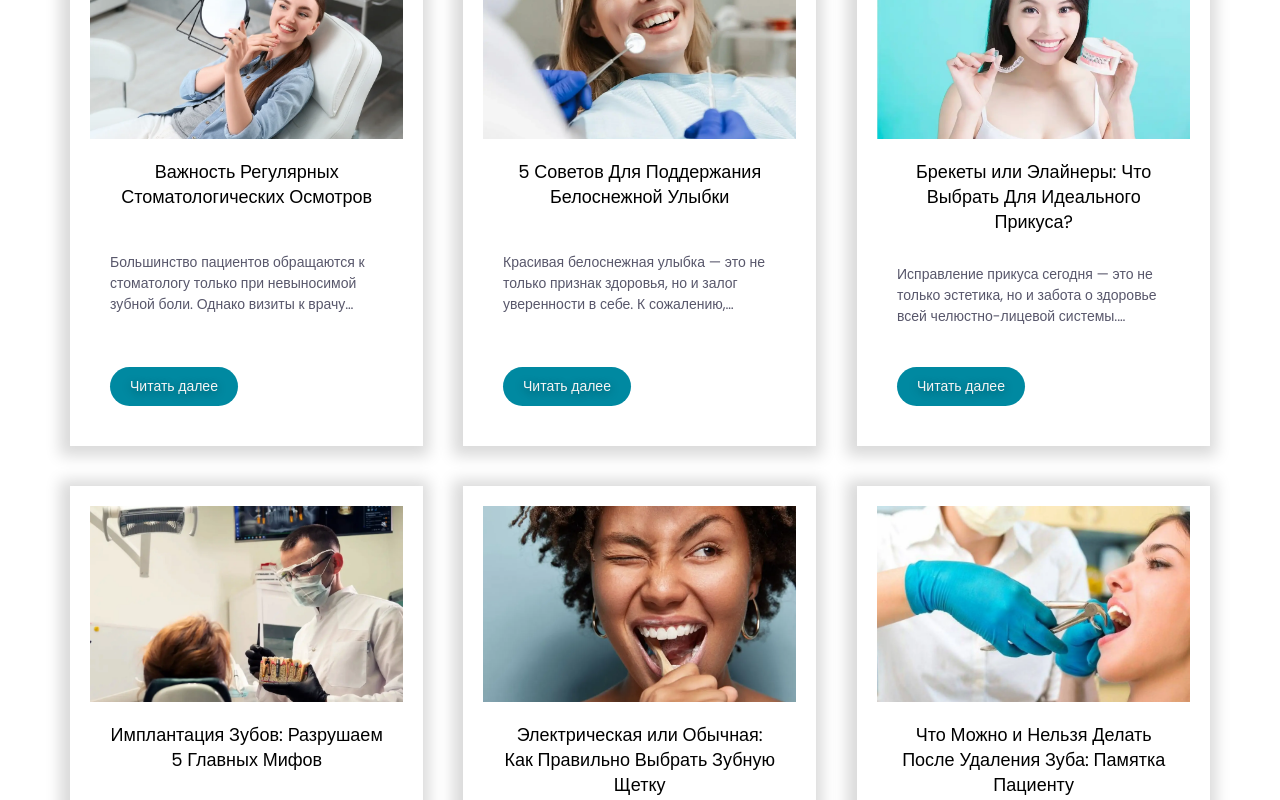
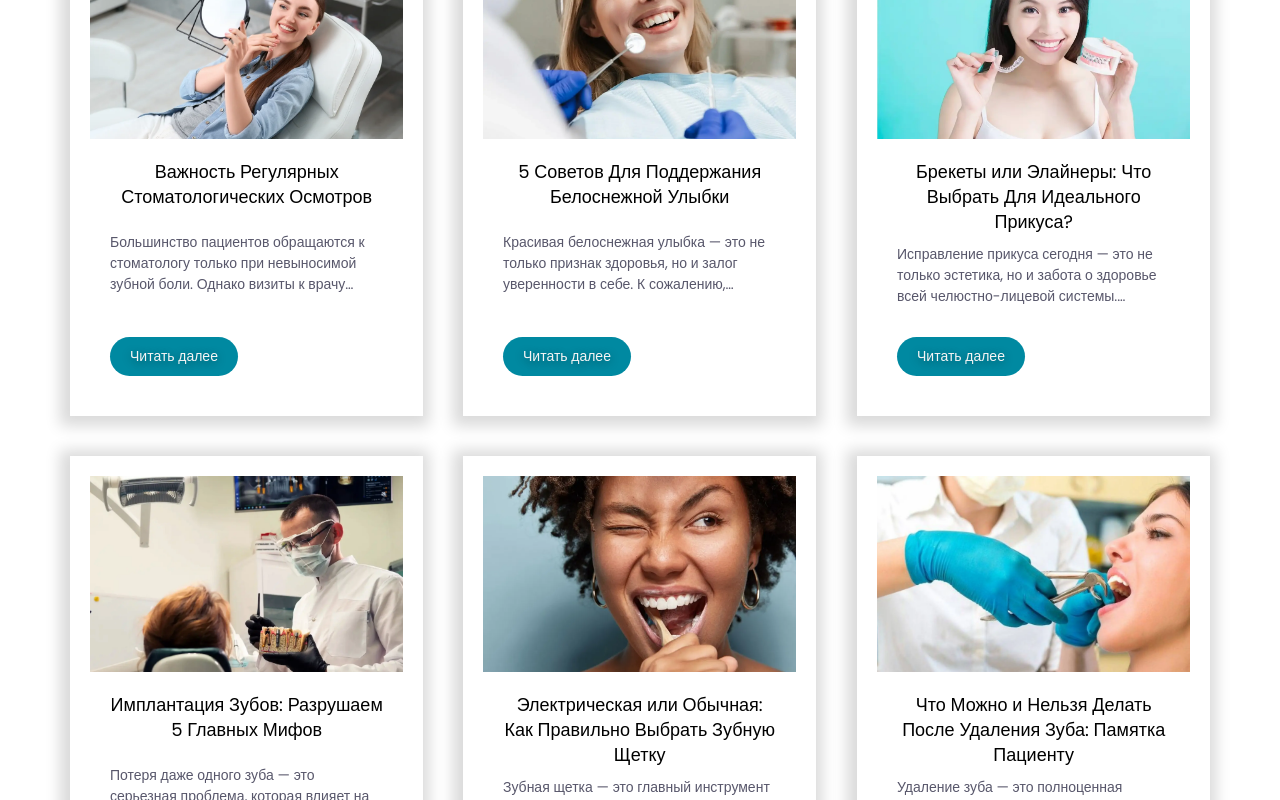
Before and after one commit to irinapodlisnyuk/stomatology-k32, a Next.js app: page /blog in a window 1280 px wide. Shown: the part 660-1460 px from the top of the page. Built offline with nearby package versions, Linux system fonts and the light colour scheme.

Commit message:
margin blog --color

```diff
--- a/src/components/HomePage/Blog/Blog.module.scss
+++ b/src/components/HomePage/Blog/Blog.module.scss
@@ -268,7 +268,7 @@
       font-size: 14px;
       line-height: 1.5;
       color: $smoky;
-      margin: 10px 0 0 0;
+    //  margin: 10px 0 0 0;
 
       display: -webkit-box;
       -webkit-line-clamp: 3;
@@ -338,7 +338,7 @@
     &--color {
       background-color: $white;
       padding: 20px;
-      gap: 20px;
+      gap: 10px;
     }
   }
 
```
